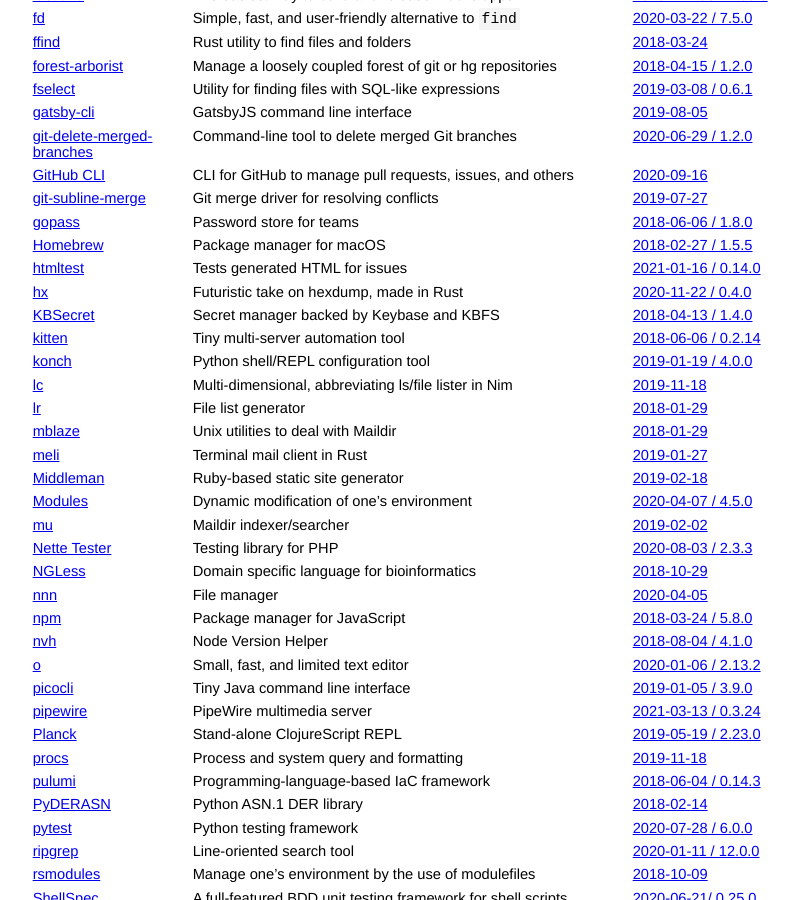
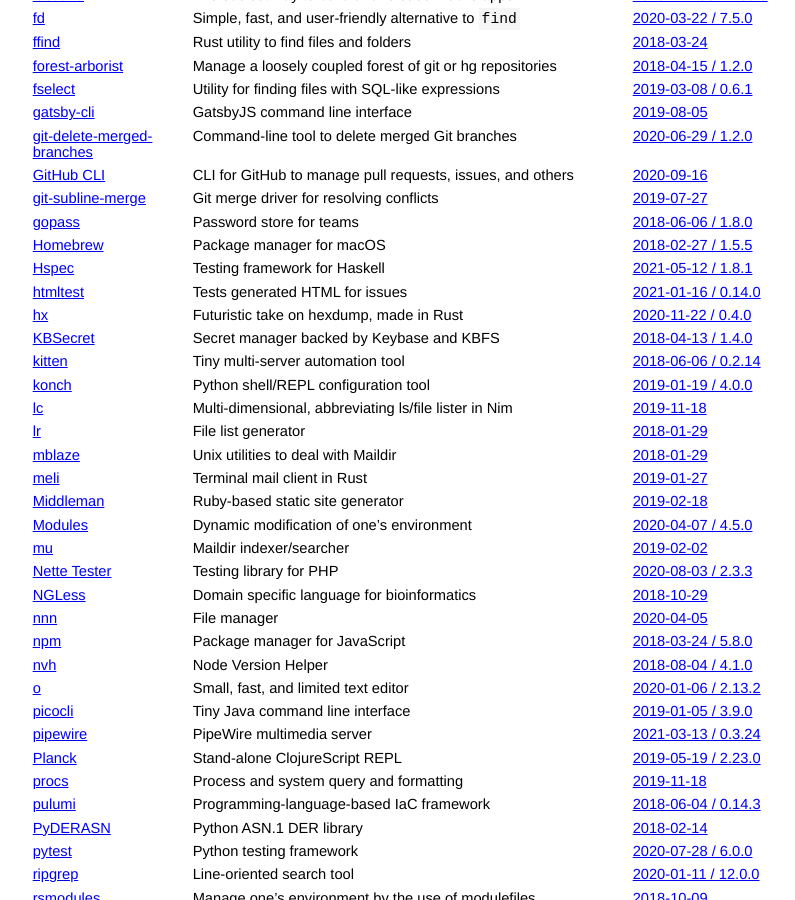
Before and after one commit to jcs/no_color, a Jekyll site: the page built from index.md, in a window 1280 px wide and 900 px high, scrolled down 1526 px. Shown: the whole window, without its empty margins (211-1006 px from the left). Built offline with Jekyll 4.4.1, drawn with Linux system fonts in a browser that asks for light colours; our own code applies the rules of GitHub Pages for plain Markdown files.

Commit message:
Add Hspec

```diff
--- a/index.md
+++ b/index.md
@@ -95,6 +95,7 @@ color via `NO_COLOR`.
 | [git-subline-merge](https://github.com/paulaltin/git-subline-merge) | Git merge driver for resolving conflicts | [2019-07-27](https://github.com/paulaltin/git-subline-merge/commit/d8f738a62f96dfdf315511cece7c93526e48baef) |
 | [gopass](https://github.com/gopasspw/gopass) | Password store for teams | [2018-06-06 / 1.8.0](https://github.com/gopasspw/gopass/releases/tag/v1.8.0) |
 | [Homebrew](https://brew.sh/) | Package manager for macOS | [2018-02-27 / 1.5.5](https://github.com/Homebrew/brew/releases/tag/1.5.5) |
+| [Hspec](http://hspec.github.io/) | Testing framework for Haskell | [2021-05-12 / 1.8.1](https://github.com/hspec/hspec/blob/main/CHANGES.markdown#changes-in-281) |
 | [htmltest](https://github.com/wjdp/htmltest) | Tests generated HTML for issues | [2021-01-16 / 0.14.0](https://github.com/wjdp/htmltest/releases/tag/v0.14.0) |
 | [hx](https://github.com/sitkevij/hex) | Futuristic take on hexdump, made in Rust | [2020-11-22 / 0.4.0](https://github.com/sitkevij/hex/releases/tag/v0.4.0) |
 | [KBSecret](https://kbsecret.github.io/) | Secret manager backed by Keybase and KBFS | [2018-04-13 / 1.4.0](https://github.com/kbsecret/kbsecret/commit/d5296054d979a1b1ce07c1be78d56d3d29b62384) |
```
